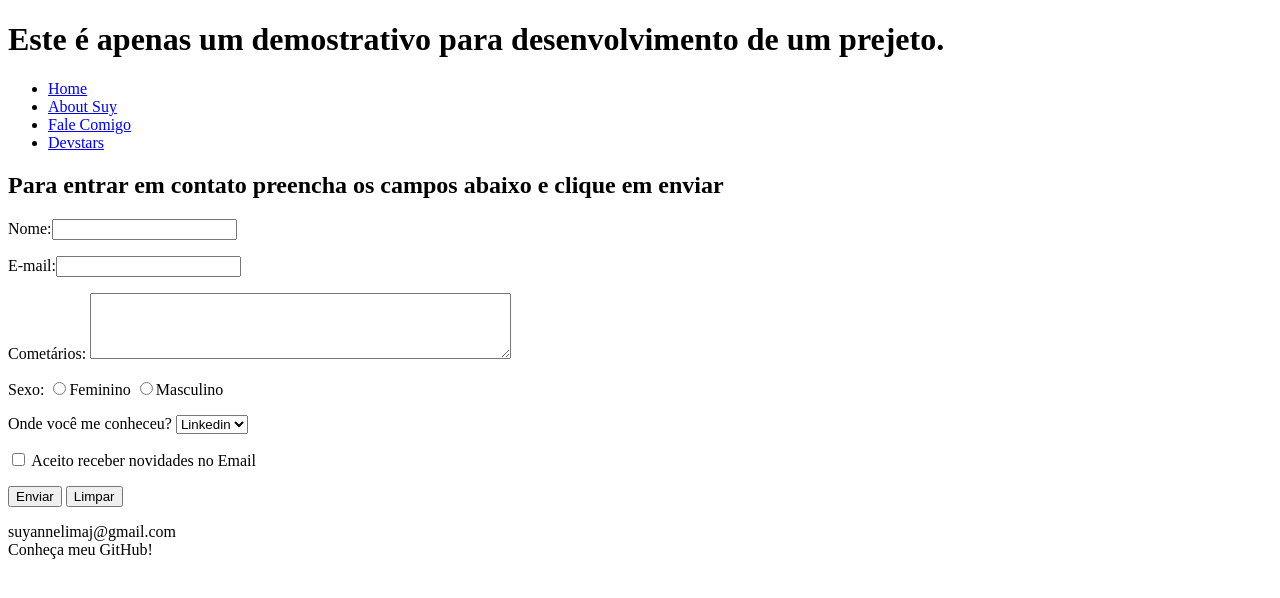
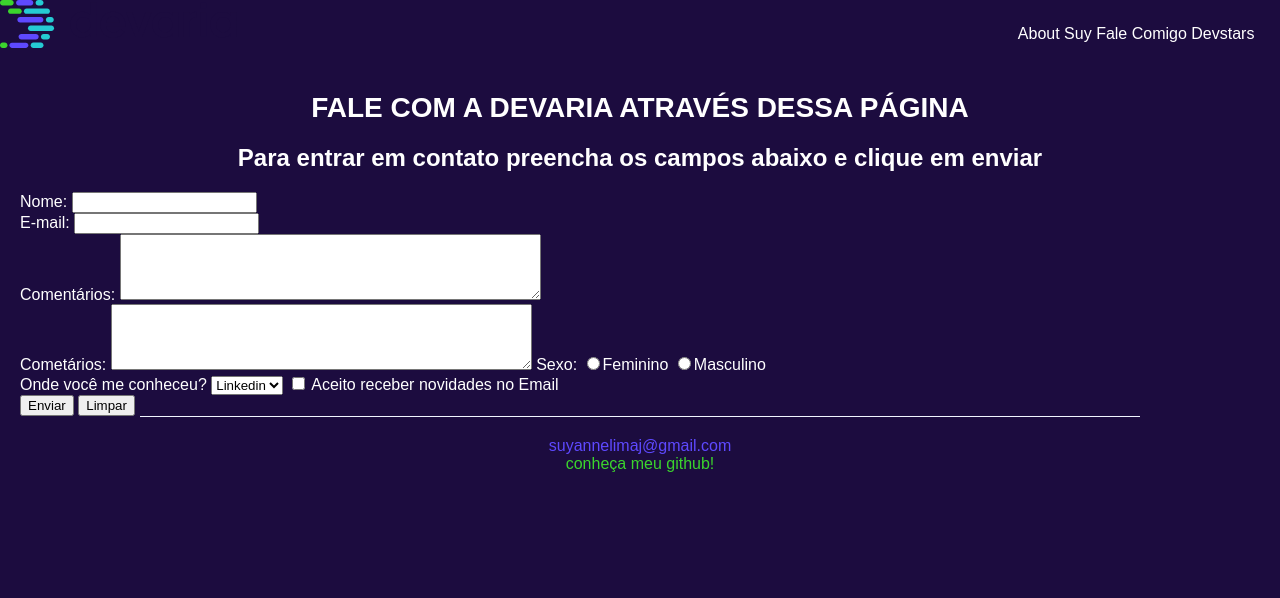
Before and after one commit to LimaSuyanne/Devaria-Css, a plain HTML site: page FaleConosco.html in a window 1280 px wide. Drawn offline with Linux system fonts and the light colour scheme.

Commit message:
melhoramento no desgni

```diff
--- a/FaleConosco.html
+++ b/FaleConosco.html
@@ -4,54 +4,62 @@
 <head>
     <meta charset="utf-8" />
     <title> Fale Comigo!</title>
+    <meta name="viewport" content="width=device-width, initial-scale=1.0" />
+    <link rel="stylesheet" href="public/css/devaria.css" />
+    <link rel="stylesheet" href="public/css/footer.css" />
+    <link rel="stylesheet" href="public/css/header.css" />
+    <link rel="stylesheet" href="public/css/fale-conosco.css" />
 </head>
 
 <body>
     <header>
-        <h1>Este é apenas um demostrativo para desenvolvimento de um prejeto.</h1>
-        <nav>
+        <a href="index.html" class="link-logo">
+            <img src="public/fotos/logo-devaria.svg" alt="Logo devaria" />
+        </a>
+        <nav class="menu">
             <ul>
-                <li><a href="index.html">Home</a> </li>
-                <li><a href="Professores.html">About Suy<a /> </li>
-                <li><a href="FaleConosco.html">Fale Comigo<a /> </li>
-                <li><a href="Devstars.html">Devstars<a /> </li>
+                <li><a href="Professores.html">About Suy </a></li>
+                <li><a href="FaleConosco.html">Fale Comigo</a></li>
+                <li><a href="Devstars.html">Devstars</a> </li>
             </ul>
         </nav>
     </header>
     <main>
-        <h2>Para entrar em contato preencha os campos abaixo e clique em enviar</h2>
-        <form action="index.html">
-            <p>
-                <label>Nome:</label><input type="text" name="Nome" maxlength="70" />
-            </p>
-            <p>
-                <label>E-mail:</label><input type="text" name="Email" maxlength="150" />
-            </p>
-            <p>
+        <h1 class="title text-center">Fale com a devaria através dessa página</h1>
+        <h2 class="sub-title text-center">Para entrar em contato preencha os campos abaixo e clique em enviar</h2>
+        <form action="index.html" class="contact-form margin-horizontal-20px">
+            <div>
+                <label>Nome:</label>
+                <input type="text" name="Nome" maxlength="70" required="true" />
+            </div>
+            <div>
+                <label>E-mail:</label>
+                <input type="text" name="Email" maxlength="150" required="true" />
+            </div>
+            <label>Comentários:</label>
+            <textarea name="Comentario" cols="50" rows="4" required="true"></textarea>
+            </div>
+            <div>
                 <label>Cometários:</label>
                 <textarea name="Comentario" cols="50" rows="4"></textarea>
-            </p>
-            <p>
                 <label>Sexo:</label>
-                <input type="radio" name="Sexo" /><label>Feminino</label>
-                <input type="radio" name="Sexo" /><label>Masculino</label>
-            </p>
-            <p>
+                <input type="radio" name="Sexo" /><span>Feminino</span>
+                <input type="radio" name="Sexo" /><span>Masculino</span>
+            </div>
+            <div>
                 <label> Onde você me conheceu?</label>
                 <select name="Conheceu">
                     <option selected>GitHub</option>
                     <option selected>Google</option>
                     <option selected>Linkedin</option>
-
                 </select>
-            </p>
-            <p>
                 <input type="checkbox" name="Aceite" value="Aceite" />
-                <label>Aceito receber novidades no Email</label>
-            <p>
+                <span>Aceito receber novidades no Email</span>
+            </div>
+            <div>
                 <input type="submit" name="Enviar" value="Enviar" />
                 <input type="reset" name="Limpar" value="Limpar" />
-            </p>
+            </div>
         </form>
     </main>
     <footer>
--- a/public/css/header.css
+++ b/public/css/header.css
@@ -0,0 +1,41 @@
+header.link-logo {
+   display: block;
+   padding: 20px 25 px;
+   border-bottom: 1px solid #25cbd3;
+}
+
+he nav ul {
+   padding: 0;
+   text-align: center;
+}
+
+header nav ul li {
+   display: inline-block;
+}
+
+header nav ul li:not(:last-child) {
+   margin-right: 15 px;
+}
+
+.menu li a {
+   color: #fff;
+   text-decoration: none;
+}
+
+.menu li a:hover {
+   color: #3bd42d;
+   text-decoration: underline;
+}
+
+@media screen and (min-width : 992px) {
+   header {
+      position: relative;
+   }
+}
+
+.menu{
+   position: absolute;
+   right: 2%;
+   top: 18%;
+
+}
```
Also changed, not shown: Devstars.html (+11 -4 lines), Professores.html (+21 -12 lines), index.html (+1 -0 lines), public/fotos/logo-devaria.svg (renamed from public/fotos/logo-devaria-01.bab29f41.svg), 3 other files.
